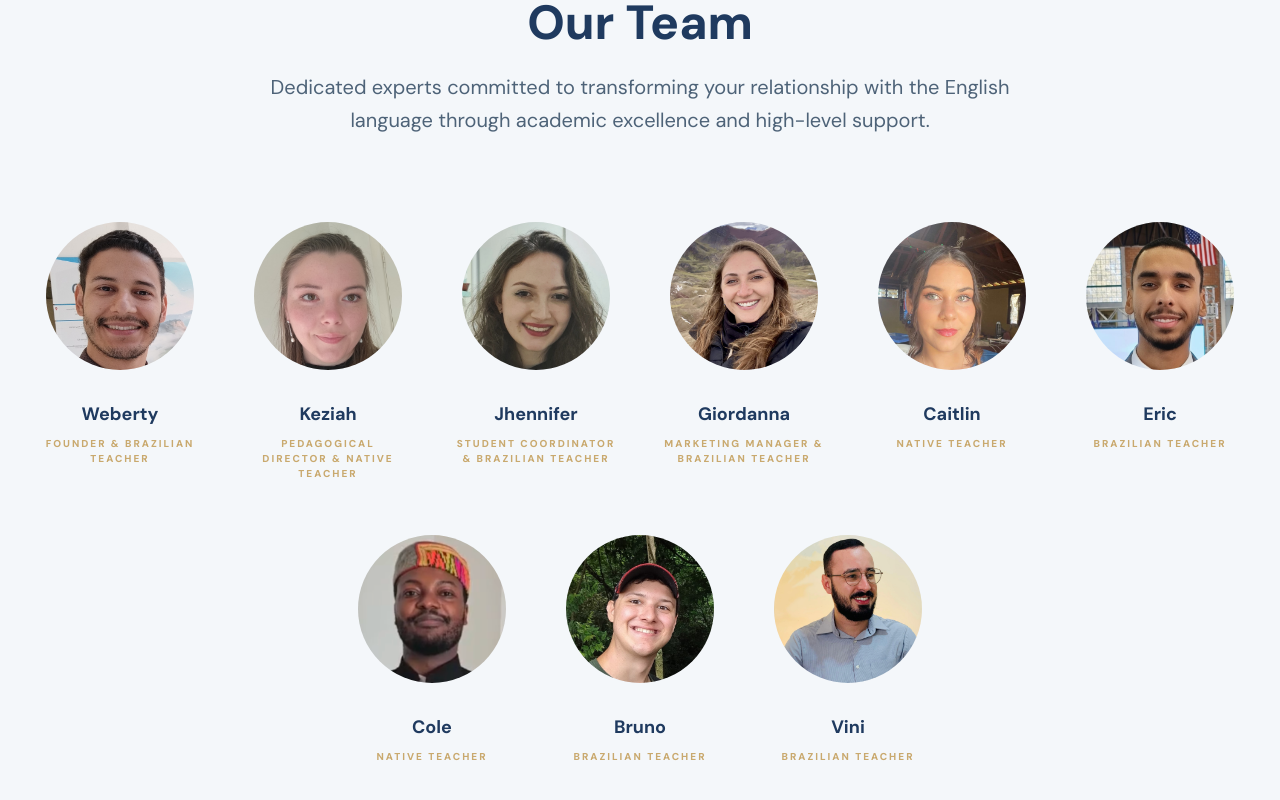
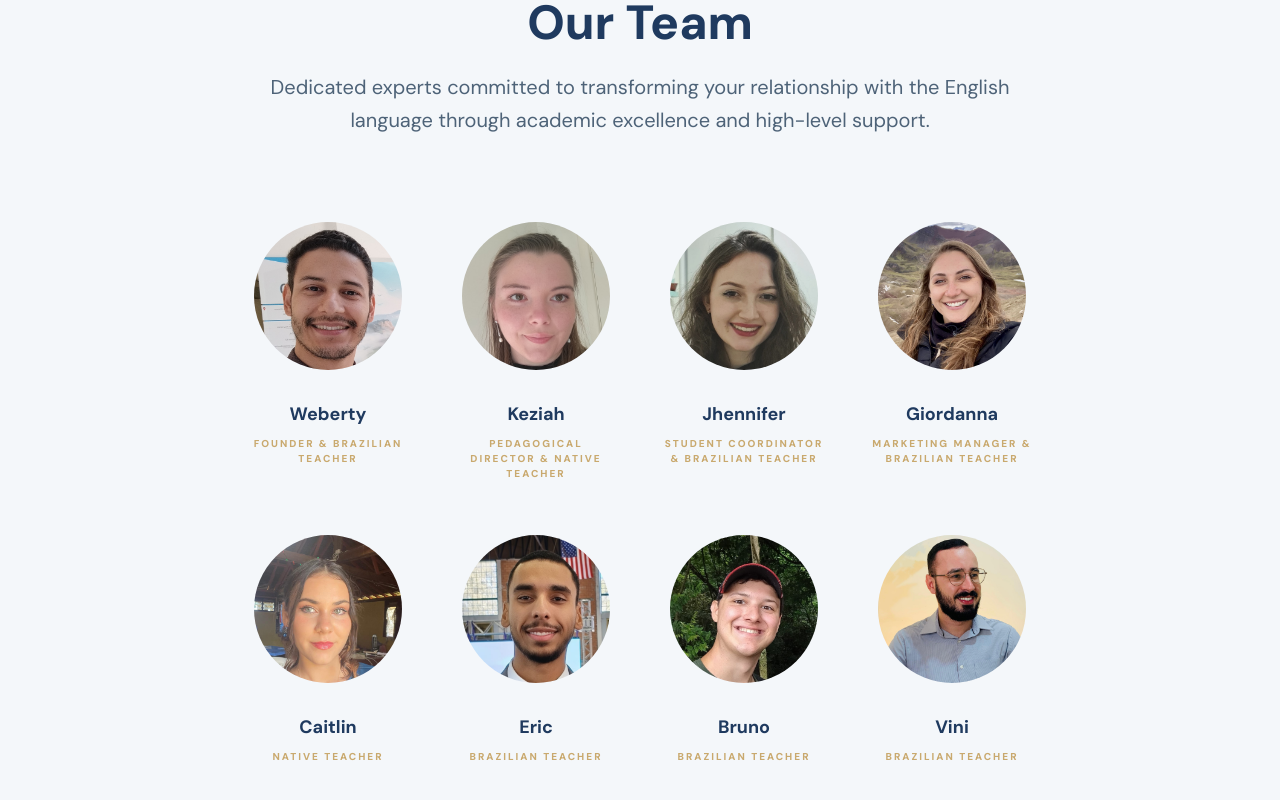
Before and after one commit to nativoingleschool-byte/nativo_site, a React (Vite) app: page / in a window 1280 px wide. Shown: the part 4050-4850 px from the top of the page. Built offline with nearby package versions, Linux system fonts and the light colour scheme; no server answers.

Commit message:
chore(team): remove Cole and align remaining 8 members in two rows of 4

```diff
--- a/src/components/Team.tsx
+++ b/src/components/Team.tsx
@@ -9,7 +9,6 @@ interface TeamProps {
       giordanna: string;
       caitlin: string;
       eric: string;
-      cole: string;
       bruno: string;
       vini: string;
     };
@@ -49,11 +48,6 @@ export default function Team({ t }: TeamProps) {
       image: "/team/Eric.png"
     },
     {
-      name: "Cole",
-      roleKey: "cole" as const,
-      image: "/team/Cole.png"
-    },
-    {
       name: "Bruno",
       roleKey: "bruno" as const,
       image: "/team/Bruno.png"
@@ -78,7 +72,7 @@ export default function Team({ t }: TeamProps) {
           </p>
         </div>
 
-        <div className="flex flex-wrap justify-center gap-12">
+        <div className="grid grid-cols-1 sm:grid-cols-2 md:grid-cols-4 gap-8 lg:gap-12 justify-items-center w-fit mx-auto">
           {teamMembers.map((member, index) => (
             <div key={index} className="text-center group w-40">
 
--- a/src/translations.ts
+++ b/src/translations.ts
@@ -84,7 +84,6 @@ export const translations = {
         giordanna: "Gerente de marketing e professora brasileira",
         caitlin: "Professora nativa",
         eric: "Professor brasileiro",
-        cole: "Professor nativo",
         bruno: "Professor brasileiro",
         vini: "Professor brasileiro",
       },
@@ -191,7 +190,6 @@ export const translations = {
         giordanna: "Marketing Manager & Brazilian teacher",
         caitlin: "Native teacher",
         eric: "Brazilian teacher",
-        cole: "Native teacher",
         bruno: "Brazilian teacher",
         vini: "Brazilian teacher",
       },
@@ -298,7 +296,6 @@ export const translations = {
         giordanna: "Gerente de marketing y profesora brasileña",
         caitlin: "Profesora nativa",
         eric: "Profesor brasileño",
-        cole: "Profesor nativo",
         bruno: "Profesor brasileño",
         vini: "Profesor brasileño",
       },
```
